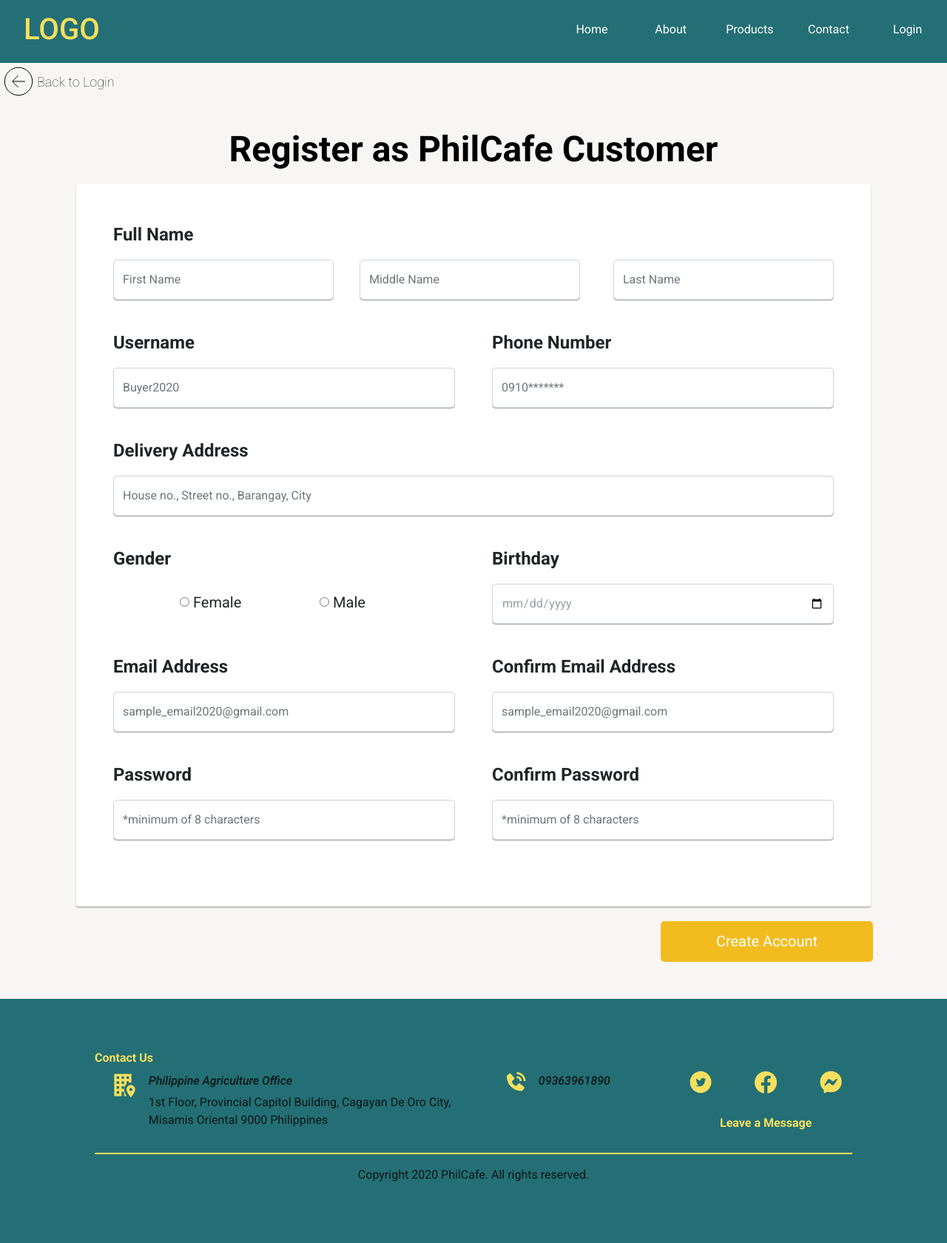
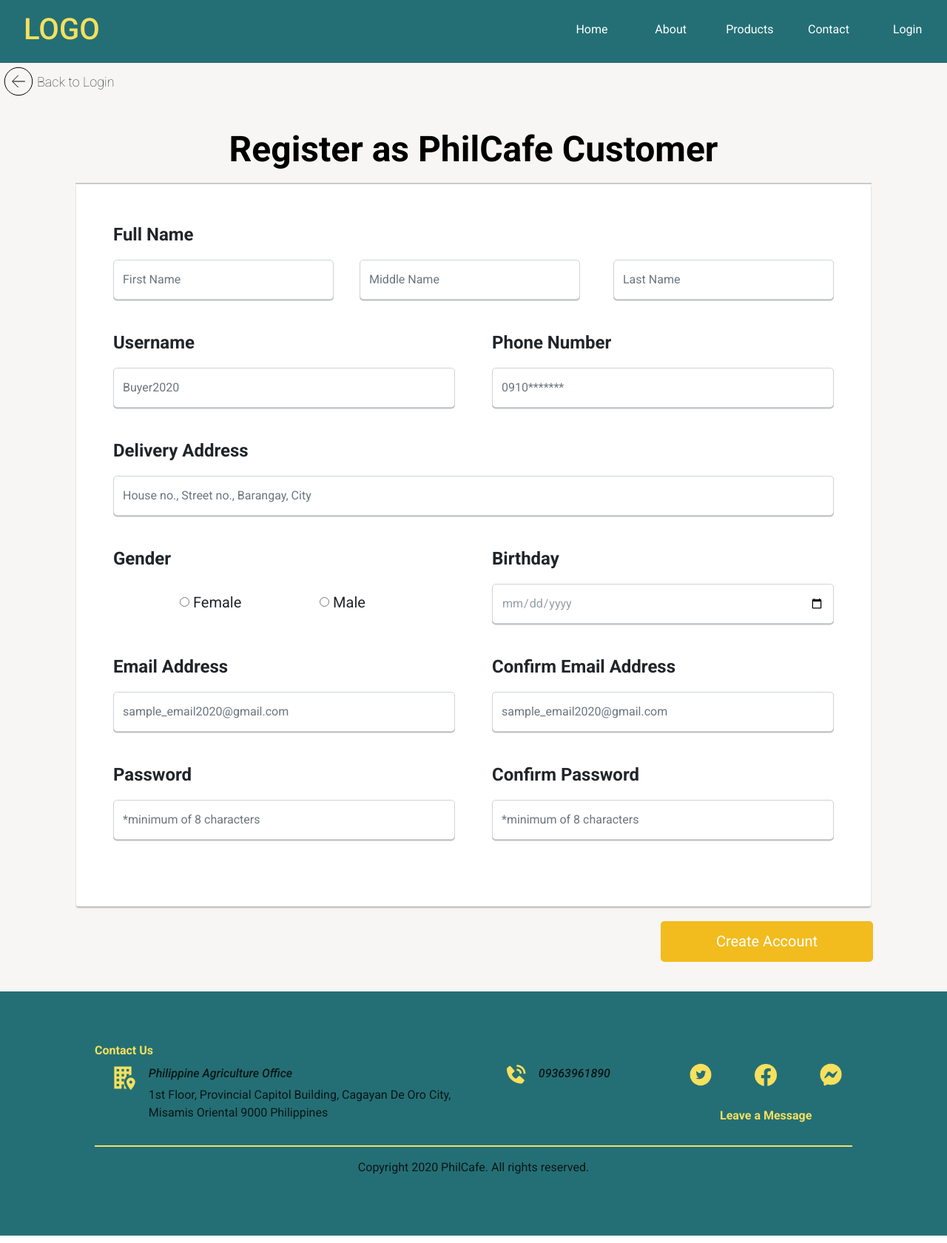
Before and after one commit to jfalfeche/eComm, a PHP site: page /eComm/register_buyer.php in a window 1280 px wide. Shown: the whole page at 74% size. Run offline with PHP 8.4, Linux system fonts and the light colour scheme; some libraries are stand-ins or nearby versions.

Commit message:
added divider to reg pages

```diff
--- a/registrationPage/reg.css
+++ b/registrationPage/reg.css
@@ -6,7 +6,6 @@
 
 body{
     background: #F7F6F4;
-    overflow-x: hidden;
 }
 
 h2 {
@@ -52,7 +51,7 @@ h5 {
 .signup-form {
 	width: 1074px;
 	margin: 0 auto;
-	padding: 10px 0;
+	padding: 0px 0;
   	font-size: 15px;
 }
 
@@ -96,3 +95,9 @@ h5 {
   border-style: none;
 }
   /*END OF REGFORM*/
+
+  hr.solid {
+  border: 1px solid #CBCBCB;
+  margin-bottom: 0%;
+  width: 1074px;
+}
--- a/registrationPage/register_buyer.php
+++ b/registrationPage/register_buyer.php
@@ -16,10 +16,12 @@
     <!--NAV-->
     <nav class="nav guest">
         <div class="col-md-1">
-            <div class="logo"><h1>LOGO</h1></div>
+            <div class="logo">
+                <h1>LOGO</h1>
+            </div>
         </div>
         <div class="col-md-6"></div>
-            <?php include '../navbar/guest.php' ?>
+        <?php include '../navbar/guest.php' ?>
     </nav>
     <!--END NAV-->
 
@@ -29,6 +31,7 @@
             <h5>Back to Login</h5>
         </div>
         <h2 class="text-center">Register as PhilCafe Customer</h2>
+        <hr class="solid">
     </div>
 
     <!--REGISTRATION FORM-->
--- a/registrationPage/register_seller.php
+++ b/registrationPage/register_seller.php
@@ -16,9 +16,7 @@
     <!--NAV-->
     <nav class="nav guest">
         <div class="col-md-1">
-            <div class="logo">
-                <h1>LOGO</h1>
-            </div>
+            <div class="logo"><h1>LOGO</h1></div>
         </div>
         <div class="col-md-6"></div>
         <?php include '../navbar/guest.php' ?>
@@ -31,6 +29,7 @@
             <h5>Back to Login</h5>
         </div>
         <h2 class="text-center">Register as PhilCafe Seller</h2>
+        <hr class="solid">
     </div>
 
     <!--REG FORM-->
```
